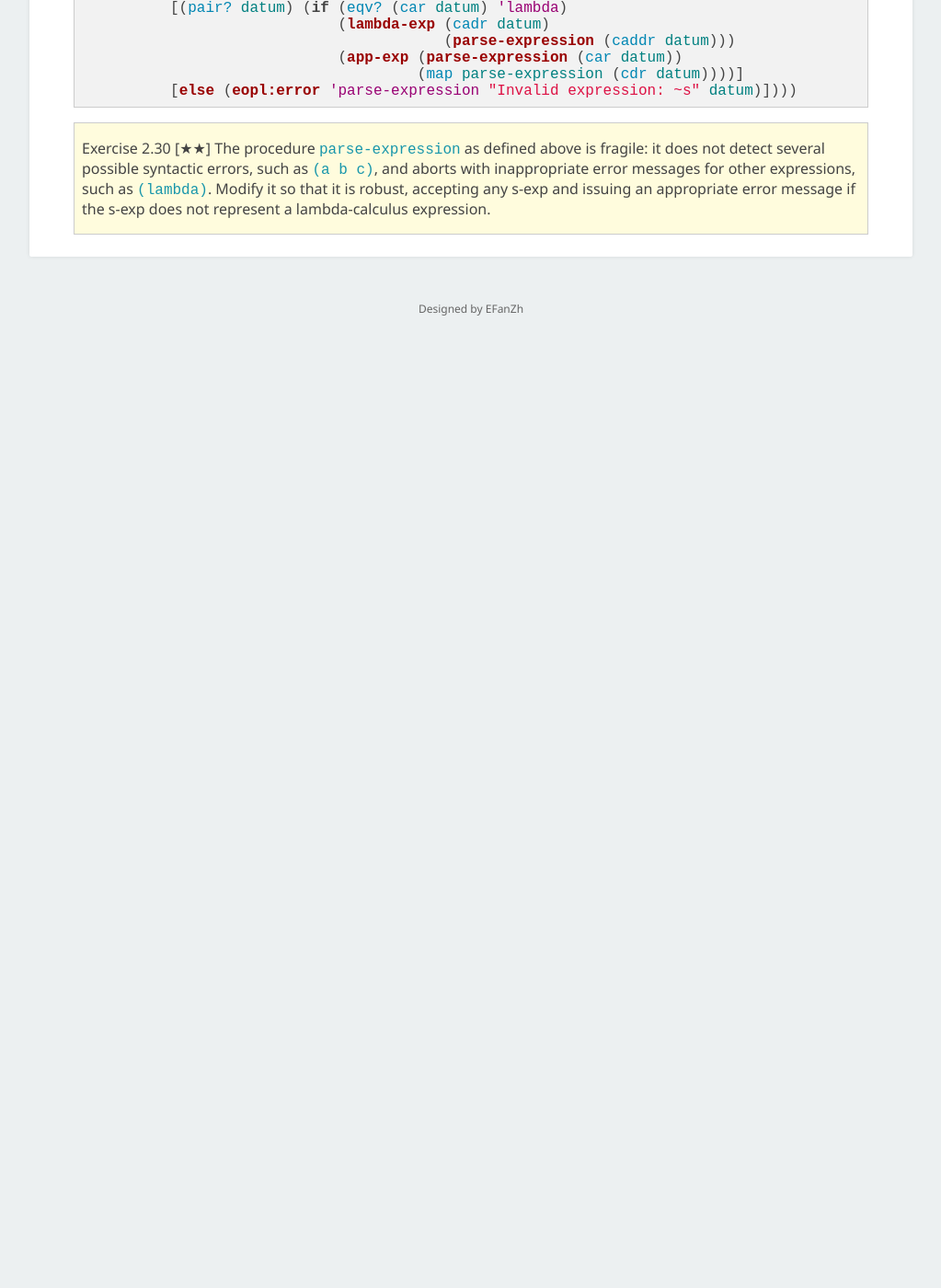
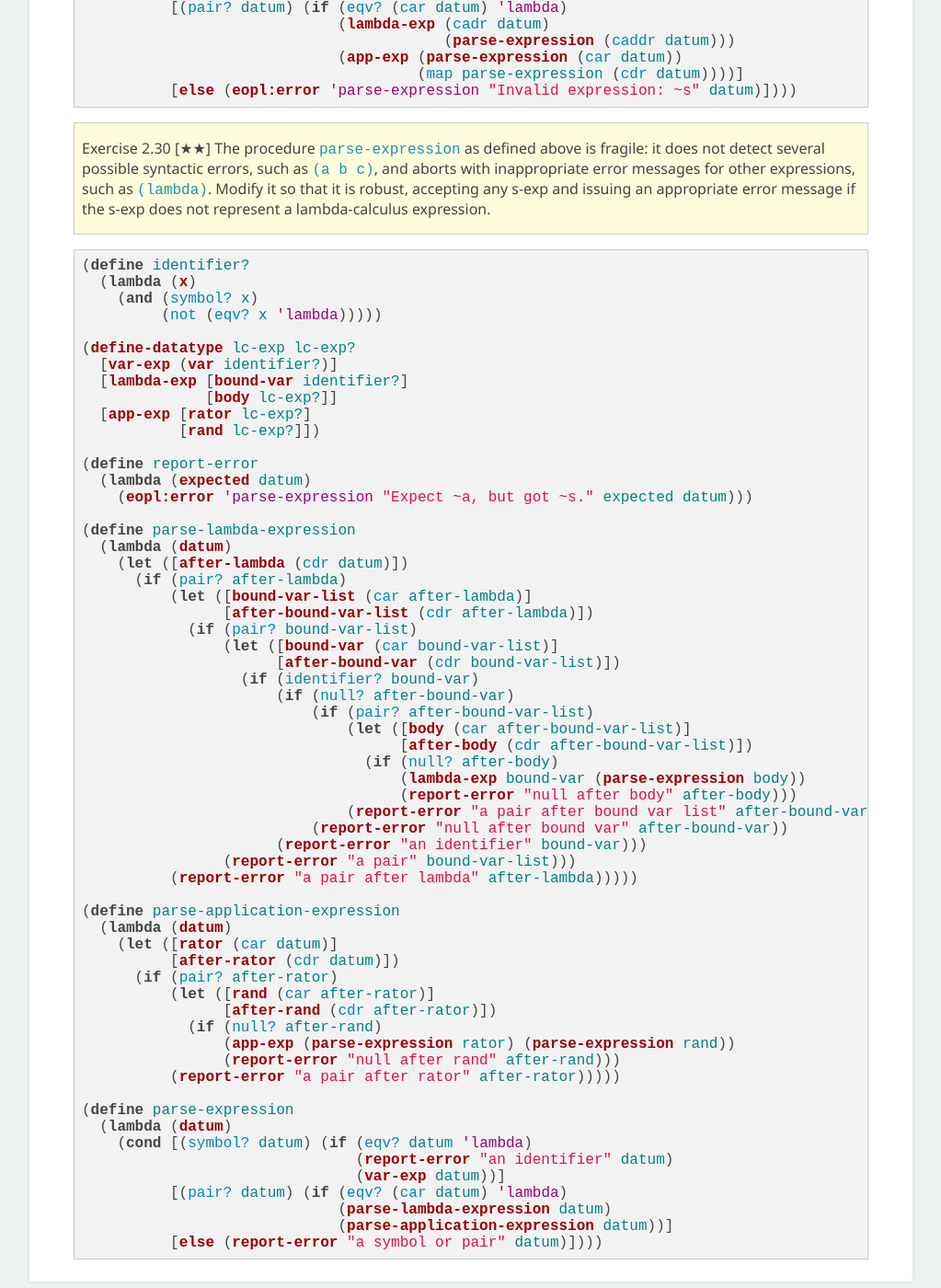
Before and after one commit to EFanZh/efanzh.github.io, a Jekyll site: the page built from _posts/2017-08-06-essentials-of-programming-languages-exercises.md, in a window 1280 px wide and 1400 px high, scrolled down 37702 px. Shown: the whole window at 92% size, without its empty margins (128-1151 px from the left). Built offline with Jekyll 4.4.1, drawn with Linux system fonts in a browser that asks for light colours; formulas are drawn with MathJax 3; before the commit the page ends 38094 px from its top, so only the background shows below that.

Commit message:
Add EOPL exercise 2.30 solution

````diff
--- a/_posts/2017-08-06-essentials-of-programming-languages-exercises.md
+++ b/_posts/2017-08-06-essentials-of-programming-languages-exercises.md
@@ -1979,3 +1979,66 @@ bound-var     body
 > syntactic errors, such as `(a b c)`, and aborts with inappropriate error messages for other expressions, such as
 > `(lambda)`. Modify it so that it is robust, accepting any s-exp and issuing an appropriate error message if the s-exp
 > does not represent a lambda-calculus expression.
+
+```racket
+(define identifier?
+  (lambda (x)
+    (and (symbol? x)
+         (not (eqv? x 'lambda)))))
+
+(define-datatype lc-exp lc-exp?
+  [var-exp (var identifier?)]
+  [lambda-exp [bound-var identifier?]
+              [body lc-exp?]]
+  [app-exp [rator lc-exp?]
+           [rand lc-exp?]])
+
+(define report-error
+  (lambda (expected datum)
+    (eopl:error 'parse-expression "Expect ~a, but got ~s." expected datum)))
+
+(define parse-lambda-expression
+  (lambda (datum)
+    (let ([after-lambda (cdr datum)])
+      (if (pair? after-lambda)
+          (let ([bound-var-list (car after-lambda)]
+                [after-bound-var-list (cdr after-lambda)])
+            (if (pair? bound-var-list)
+                (let ([bound-var (car bound-var-list)]
+                      [after-bound-var (cdr bound-var-list)])
+                  (if (identifier? bound-var)
+                      (if (null? after-bound-var)
+                          (if (pair? after-bound-var-list)
+                              (let ([body (car after-bound-var-list)]
+                                    [after-body (cdr after-bound-var-list)])
+                                (if (null? after-body)
+                                    (lambda-exp bound-var (parse-expression body))
+                                    (report-error "null after body" after-body)))
+                              (report-error "a pair after bound var list" after-bound-var-list))
+                          (report-error "null after bound var" after-bound-var))
+                      (report-error "an identifier" bound-var)))
+                (report-error "a pair" bound-var-list)))
+          (report-error "a pair after lambda" after-lambda)))))
+
+(define parse-application-expression
+  (lambda (datum)
+    (let ([rator (car datum)]
+          [after-rator (cdr datum)])
+      (if (pair? after-rator)
+          (let ([rand (car after-rator)]
+                [after-rand (cdr after-rator)])
+            (if (null? after-rand)
+                (app-exp (parse-expression rator) (parse-expression rand))
+                (report-error "null after rand" after-rand)))
+          (report-error "a pair after rator" after-rator)))))
+
+(define parse-expression
+  (lambda (datum)
+    (cond [(symbol? datum) (if (eqv? datum 'lambda)
+                               (report-error "an identifier" datum)
+                               (var-exp datum))]
+          [(pair? datum) (if (eqv? (car datum) 'lambda)
+                             (parse-lambda-expression datum)
+                             (parse-application-expression datum))]
+          [else (report-error "a symbol or pair" datum)])))
+```
````
